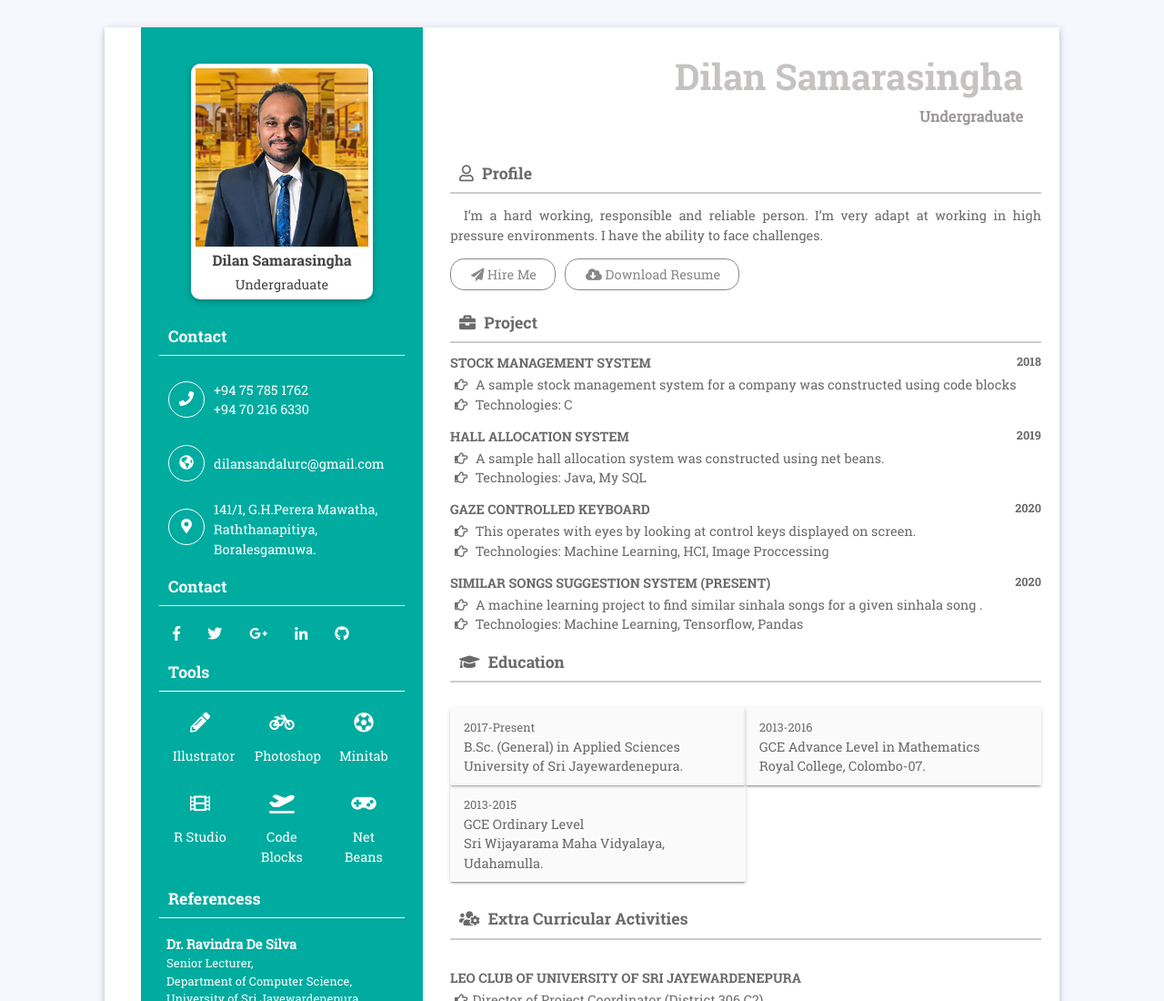
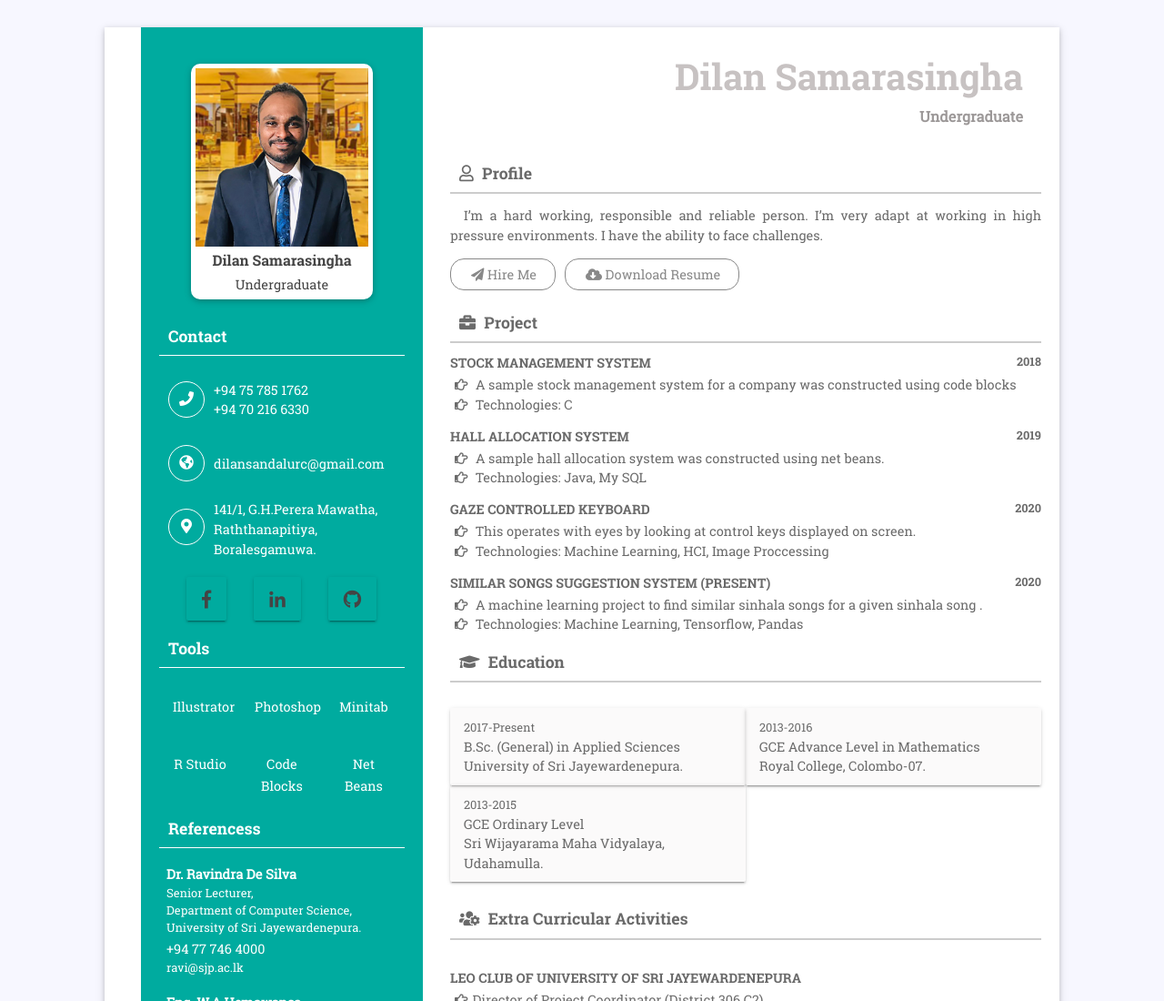
Before and after one commit to Dilan-Sandalu/Net_Centric, a plain HTML site: page index.html in a window 1280 px wide. Shown: the top 1100 px of the page at 91% size. Drawn offline with Linux system fonts and the light colour scheme.

Commit message:
initial commit

```diff
--- a/index.html
+++ b/index.html
@@ -50,22 +50,24 @@
                                 141/1, G.H.Perera Mawatha, Raththanapitiya, Boralesgamuwa.
                             </div>
                         </div>
-                        <h4 class="ltitle">Contact</h4>
+                        <div class="section">
+                        <div class="container">
+
                         <ul class="row social-link no-margin">
-                            <li><i class="fab fa-facebook-f"></i></li>
-                            <li><i class="fab fa-twitter"></i></li>
-                            <li><i class="fab fa-google-plus-g"></i></li>
-                            <li><i class="fab fa-linkedin-in"></i></li>
-                            <li><i class="fab fa-github"></i> </li>
+                            <li><div class="button-container"><a class="btn btn-default btn-round btn-lg btn-icon" href="https://m.facebook.com/dilan.sandalu?ref=bookmarks" rel="tooltip" ><i class="fab fa-facebook-f"></i> </a> </div></li>
+                            <li><div class="button-container"><a class="btn btn-default btn-round btn-lg btn-icon" href="https://www.linkedin.com/in/dilan-samarasingha-6188b91b9" rel="tooltip" ><i class="fab fa-linkedin-in"></i> </a> </div></li>
+                            <li><div class="button-container"><a class="btn btn-default btn-round btn-lg btn-icon" href="https://github.com/Dilan-Sandalu" rel="tooltip" ><i class="fab fa-github"></i> </a> </div> </li>
                         </ul>
+                    </div>
+                </div>
                         <h4 class="ltitle">Tools</h4>
                         <ul class="hoby row no-margin">
-                            <li><i class="fas fa-pencil-alt"></i> <br>Illustrator</li>
-                            <li><i class="fas fa-bicycle"></i> <br> Photoshop</li>
-                            <li><i class="fas fa-futbol"></i> <br> Minitab</li>
-                            <li><i class="fas fa-film"></i><br> R Studio</li>
-                            <li><i class="fas fa-plane-departure"></i> <br> Code Blocks</li>
-                            <li><i class="fas fa-gamepad"></i> <br> Net Beans</li>
+                            <li><i ></i> Illustrator</li>
+                            <li><i ></i>  Photoshop</li>
+                            <li><i ></i>  Minitab</li>
+                            <li><i ></i> R Studio</li>
+                            <li><i ></i>  Code Blocks</li>
+                            <li><i ></i>  Net Beans</li>
                         </ul>
                         <h4 class="ltitle">Referencess</h4>
 
```
